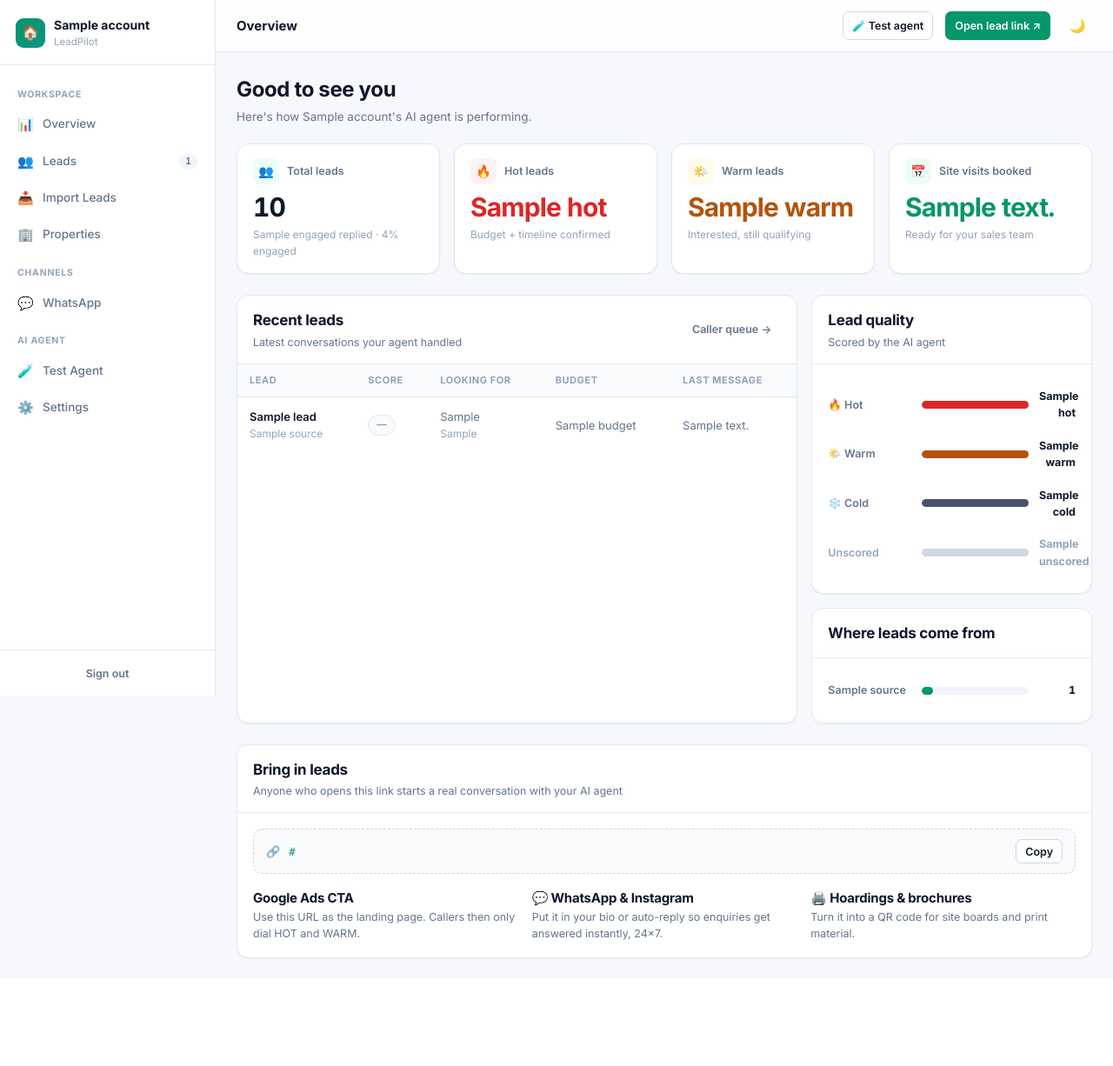
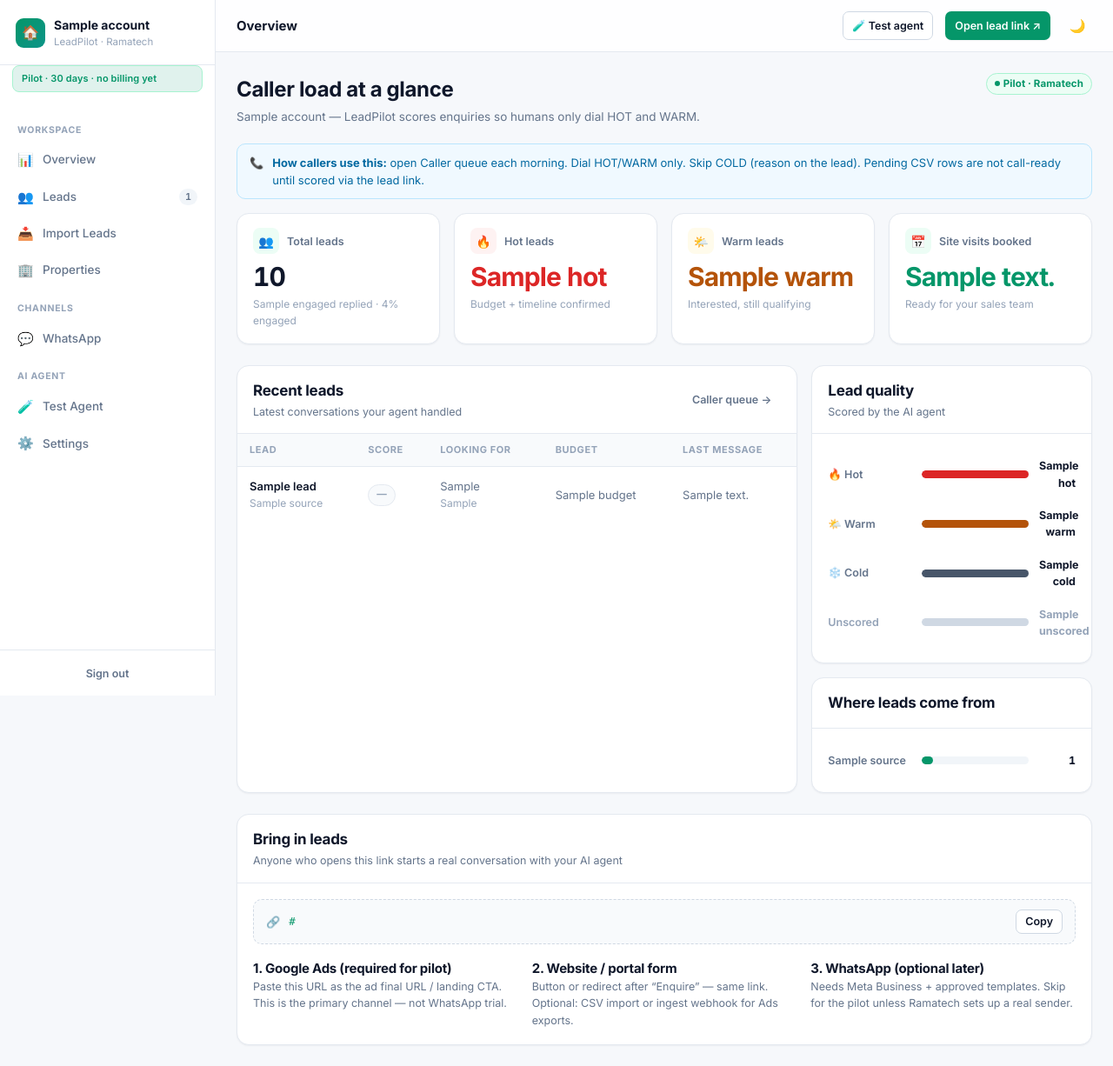
Before and after one commit to A-zish/realestate-whatsapp-agent, a FastAPI app: template app/templates/overview.html in a window 1280 px wide. Shown: the whole page at 87% size. Before the commit the page ends 1103 px from the top, so only its background shows below. Run offline with FastAPI, Linux system fonts and the light colour scheme; the template is opened without the code that fills it: most values are stand-ins (such as "Sample title", 1, 10 or a date in 2020); parts of the project's set-up code (start-up, migrations or seed data) failed here and were passed over.

Commit message:
Brand LeadPilot as a Ramatech pilot product and ready Render deploy.
Lead-link-first onboarding, caller-queue copy, ContentSid support, and a pilot runbook that defers subscriptions until builders give feedback.

Co-authored-by: Cursor <cursoragent@cursor.com>

```diff
--- a/app/config.py
+++ b/app/config.py
@@ -19,6 +19,8 @@ ANTHROPIC_MODEL = "claude-sonnet-4-6"
 TWILIO_ACCOUNT_SID = os.getenv("TWILIO_ACCOUNT_SID", "")
 TWILIO_AUTH_TOKEN = os.getenv("TWILIO_AUTH_TOKEN", "")
 TWILIO_WHATSAPP_FROM = os.getenv("TWILIO_WHATSAPP_FROM", "whatsapp:+14155238886")
+# Trial WhatsApp requires a Content Template SID (starts with HX) instead of Body.
+TWILIO_WHATSAPP_CONTENT_SID = os.getenv("TWILIO_WHATSAPP_CONTENT_SID", "")
 
 # --- Branding (legacy env; per-account agent_name/city now live on accounts) ---
 BUILDER_NAME = os.getenv("BUILDER_NAME", "Your Builder Name")
--- a/app/db.py
+++ b/app/db.py
@@ -60,6 +60,7 @@ def _account_to_dict(a: Account) -> dict:
         "twilio_whatsapp_from": a.twilio_whatsapp_from,
         "twilio_account_sid": a.twilio_account_sid,
         "whatsapp_status": a.whatsapp_status,
+        "twilio_content_sid": a.twilio_content_sid or "",
         "has_own_twilio": bool(a.twilio_account_sid and a.twilio_auth_token_enc),
         "has_ingest_token": bool(a.ingest_token_hash),
         "onboarding_completed_at": (
@@ -127,11 +128,13 @@ def get_whatsapp_credentials(account_id) -> dict | None:
             "account_sid": account.twilio_account_sid,
             "auth_token": token,
             "whatsapp_from": account.twilio_whatsapp_from,
+            "content_sid": account.twilio_content_sid or "",
         }
 
 
 def set_whatsapp_credentials(account_id, account_sid: str, auth_token: str,
-                             whatsapp_from: str, status: str = "connected") -> dict:
+                             whatsapp_from: str, status: str = "connected",
+                             content_sid: str = "") -> dict:
     """Store an agency's own Twilio credentials, encrypting the auth token."""
     from app import crypto
 
@@ -142,6 +145,7 @@ def set_whatsapp_credentials(account_id, account_sid: str, auth_token: str,
         account.twilio_account_sid = account_sid.strip()
         account.twilio_auth_token_enc = crypto.encrypt(auth_token.strip())
         account.twilio_whatsapp_from = whatsapp_from.strip()
+        account.twilio_content_sid = (content_sid or "").strip() or None
         account.whatsapp_status = status
         session.commit()
         session.refresh(account)
@@ -156,6 +160,8 @@ def clear_whatsapp_credentials(account_id) -> None:
             return
         account.twilio_account_sid = None
         account.twilio_auth_token_enc = None
+        account.twilio_whatsapp_from = None
+        account.twilio_content_sid = None
         account.whatsapp_status = "not_connected"
         session.commit()
 
--- a/app/main.py
+++ b/app/main.py
@@ -62,7 +62,7 @@ logging.basicConfig(
 )
 log = logging.getLogger("realestate")
 
-app = FastAPI(title="Real Estate Lead Agent (Multi-tenant)")
+app = FastAPI(title="LeadPilot by Ramatech")
 
 
 @app.on_event("startup")
@@ -746,7 +746,13 @@ def dashboard_send_openers(
         name = lead.get("name") or "there"
         body = OPENER_TEMPLATE.format(name=name, builder=account["agency_name"])
         try:
-            twilio_client.send_whatsapp(account, lead["phone"], body, own_only=True)
+            twilio_client.send_whatsapp(
+                account,
+                lead["phone"],
+                body,
+                own_only=True,
+                content_variables={"1": name, "2": account.get("agency_name") or "us"},
+            )
             db.update_lead_fields(
                 account["id"],
                 lead["phone"],
@@ -787,6 +793,7 @@ async def dashboard_whatsapp_save(
     twilio_account_sid: str = Form(...),
     twilio_auth_token: str = Form(...),
     whatsapp_number: str = Form(...),
+    twilio_content_sid: str = Form(default=""),
 ) -> Response:
     from app import crypto
 
@@ -795,7 +802,8 @@ async def dashboard_whatsapp_save(
         number = f"whatsapp:{normalize_phone(number)}"
     try:
         db.set_whatsapp_credentials(
-            account["id"], twilio_account_sid, twilio_auth_token, number, status="connected"
+            account["id"], twilio_account_sid, twilio_auth_token, number,
+            status="connected", content_sid=twilio_content_sid,
         )
     except crypto.EncryptionNotConfigured as e:
         return _render(
@@ -835,7 +843,15 @@ def dashboard_whatsapp_test(
         f"This is a test from your AI agent, {account.get('agent_name') or 'your assistant'}."
     )
     try:
-        sid = twilio_client.send_whatsapp(account, payload.to, body)
+        sid = twilio_client.send_whatsapp(
+            account,
+            payload.to,
+            body,
+            content_variables={
+                "1": account.get("agent_name") or "Priya",
+                "2": account.get("agency_name") or "us",
+            },
+        )
         return {"ok": True, "sid": sid, "error": ""}
     except Exception as e:  # noqa: BLE001 - report the reason in the UI
         log.warning("Test message failed for %s: %s", account.get("slug"), e)
--- a/app/models.py
+++ b/app/models.py
@@ -46,6 +46,8 @@ class Account(Base):
     twilio_account_sid: Mapped[str | None] = mapped_column(Text, nullable=True)
     # Fernet-encrypted — never stored or logged in plaintext. See app/crypto.py.
     twilio_auth_token_enc: Mapped[str | None] = mapped_column(Text, nullable=True)
+    # Twilio Content Template SID (HX…) required on trial WhatsApp / first outbound.
+    twilio_content_sid: Mapped[str | None] = mapped_column(Text, nullable=True)
     # not_connected | sandbox | connected
     whatsapp_status: Mapped[str] = mapped_column(Text, nullable=False, default="not_connected")
     ingest_token_hash: Mapped[str | None] = mapped_column(Text, nullable=True)
--- a/app/static/css/app.css
+++ b/app/static/css/app.css
@@ -126,6 +126,23 @@ p { margin: 0; }
   white-space: nowrap; overflow: hidden; text-overflow: ellipsis;
 }
 .brand-sub { font-size: 11.5px; color: var(--text-subtle); }
+.pilot-banner {
+  margin: 0 14px 10px;
+  padding: 6px 10px;
+  border-radius: 8px;
+  font-size: 11px;
+  font-weight: 600;
+  letter-spacing: .01em;
+  color: var(--accent);
+  background: var(--accent-bg, color-mix(in srgb, var(--accent) 12%, transparent));
+  border: 1px solid var(--accent-border, color-mix(in srgb, var(--accent) 28%, transparent));
+}
+.auth-logo-sub {
+  font-size: 11.5px;
+  color: var(--text-subtle);
+  font-weight: 500;
+  margin-top: 2px;
+}
 
 .nav { padding: 12px 10px; flex: 1; overflow-y: auto; }
 .nav-label {
--- a/app/templates/base.html
+++ b/app/templates/base.html
@@ -3,7 +3,7 @@
 <head>
   <meta charset="utf-8">
   <meta name="viewport" content="width=device-width, initial-scale=1">
-  <title>{% block title %}{{ account.agency_name }}{% endblock %} · LeadPilot</title>
+  <title>{% block title %}{{ account.agency_name }}{% endblock %} · LeadPilot by Ramatech</title>
   <link rel="preconnect" href="https://fonts.googleapis.com">
   <link rel="preconnect" href="https://fonts.gstatic.com" crossorigin>
   <link href="https://fonts.googleapis.com/css2?family=Inter:wght@400;500;600;700&display=swap" rel="stylesheet">
@@ -26,9 +26,10 @@
       <div class="brand-mark">🏠</div>
       <div class="brand-text">
         <div class="brand-name">{{ account.agency_name }}</div>
-        <div class="brand-sub">LeadPilot</div>
+        <div class="brand-sub">LeadPilot · Ramatech</div>
       </div>
     </div>
+    <div class="pilot-banner">Pilot · 30 days · no billing yet</div>
 
     <nav class="nav">
       <div class="nav-label">Workspace</div>
--- a/app/templates/leads.html
+++ b/app/templates/leads.html
@@ -12,7 +12,7 @@
 <div class="page-head">
   <div>
     <h1>Caller queue</h1>
-    <p class="sub">Default view is HOT and WARM only. Pending imports and COLD are hidden until you ask for them.</p>
+    <p class="sub">Call centre default: HOT and WARM only. Pending imports and COLD stay hidden until you ask. This is a qualification layer — not a full CRM.</p>
   </div>
   <div class="page-head-actions">
     <span class="badge badge-hot"><span class="dot"></span>{{ stats.hot }} hot</span>
--- a/app/templates/overview.html
+++ b/app/templates/overview.html
@@ -15,8 +15,19 @@
 
 <div class="page-head">
   <div>
-    <h1>Good to see you</h1>
-    <p class="sub">Here's how {{ account.agency_name }}'s AI agent is performing.</p>
+    <h1>Caller load at a glance</h1>
+    <p class="sub">{{ account.agency_name }} — LeadPilot scores enquiries so humans only dial HOT and WARM.</p>
+  </div>
+  <div class="page-head-actions">
+    <span class="badge badge-accent"><span class="dot"></span>Pilot · Ramatech</span>
+  </div>
+</div>
+
+<div class="alert alert-info u-mb-16">
+  <span>📞</span>
+  <div>
+    <b>How callers use this:</b> open <a href="/dashboard/leads">Caller queue</a> each morning.
+    Dial HOT/WARM only. Skip COLD (reason on the lead). Pending CSV rows are not call-ready until scored via the lead link.
   </div>
 </div>
 
@@ -174,16 +185,16 @@
     </div>
     <div class="grid grid-3">
       <div>
-        <h3>Google Ads CTA</h3>
-        <p class="u-muted u-sm">Use this URL as the landing page. Callers then only dial HOT and WARM.</p>
+        <h3>1. Google Ads (required for pilot)</h3>
+        <p class="u-muted u-sm">Paste this URL as the ad final URL / landing CTA. This is the primary channel — not WhatsApp trial.</p>
       </div>
       <div>
-        <h3>💬 WhatsApp &amp; Instagram</h3>
-        <p class="u-muted u-sm">Put it in your bio or auto-reply so enquiries get answered instantly, 24×7.</p>
+        <h3>2. Website / portal form</h3>
+        <p class="u-muted u-sm">Button or redirect after “Enquire” — same link. Optional: CSV import or ingest webhook for Ads exports.</p>
       </div>
       <div>
-        <h3>🖨️ Hoardings &amp; brochures</h3>
-        <p class="u-muted u-sm">Turn it into a QR code for site boards and print material.</p>
+        <h3>3. WhatsApp (optional later)</h3>
+        <p class="u-muted u-sm">Needs Meta Business + approved templates. Skip for the pilot unless Ramatech sets up a real sender.</p>
       </div>
     </div>
   </div>
--- a/app/templates/settings.html
+++ b/app/templates/settings.html
@@ -84,15 +84,16 @@
     </div>
 
     <div class="card">
-      <div class="card-head"><div><h2>WhatsApp</h2></div></div>
+      <div class="card-head"><div><h2>WhatsApp (optional)</h2></div></div>
       <div class="card-body">
         {% if account.twilio_whatsapp_from %}
           <div class="row u-mb-16"><span class="badge badge-accent"><span class="dot"></span>Connected</span></div>
           <p class="u-muted u-sm">Number: <b>{{ account.twilio_whatsapp_from.replace('whatsapp:','') }}</b></p>
         {% else %}
           <div class="row u-mb-16"><span class="badge badge-neutral">Not connected</span></div>
-          <p class="u-muted u-sm">Your agent works on the web link today. Connecting a WhatsApp Business number lets it message leads directly — that needs Meta business verification.</p>
+          <p class="u-muted u-sm">Pilot default is the <b>web lead link</b> for Google Ads. WhatsApp needs Meta Business verification and approved templates — configure under Channels → WhatsApp only when Ramatech enables a production sender.</p>
         {% endif %}
+        <a href="/dashboard/whatsapp" class="btn btn-ghost btn-sm" style="margin-top:8px">Open WhatsApp settings</a>
       </div>
     </div>
   </div>
--- a/render.yaml
+++ b/render.yaml
@@ -25,6 +25,8 @@ services:
         sync: false
       - key: TWILIO_WHATSAPP_FROM
         value: "whatsapp:+14155238886"
+      - key: TWILIO_WHATSAPP_CONTENT_SID
+        sync: false
       - key: SUPABASE_URL
         sync: false
       - key: SUPABASE_ANON_KEY
@@ -39,5 +41,7 @@ services:
         sync: false
       - key: ENCRYPTION_KEY
         sync: false
+      - key: COOKIE_SECURE
+        sync: false
       - key: STORAGE_BUCKET
         value: property-media
```
Also changed, not shown: alembic/versions/0005_twilio_content_sid.py (added, +21 -0 lines), app/templates/auth.html (+13 -4 lines), app/templates/onboarding.html (+28 -14 lines), app/templates/whatsapp.html (+13 -4 lines), app/twilio_client.py (+32 -8 lines), docs/PILOT_RUNBOOK.md (added, +131 -0 lines), README.md, 1 other file.
